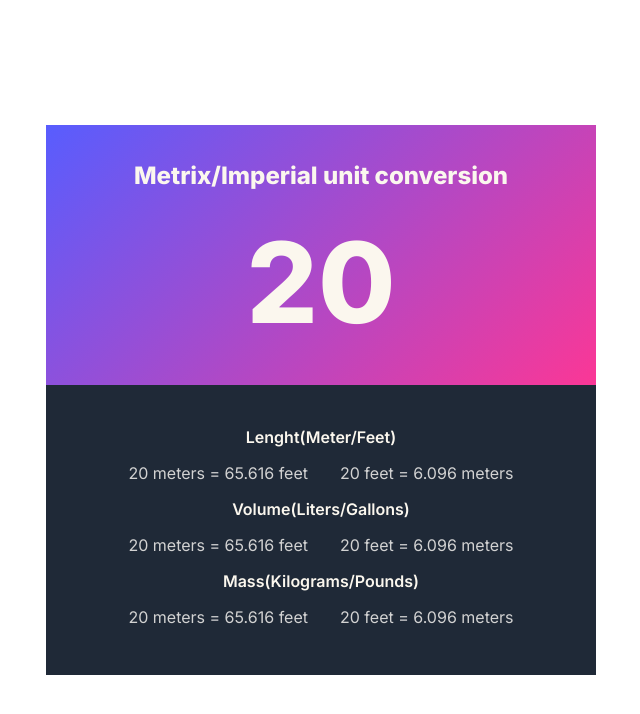
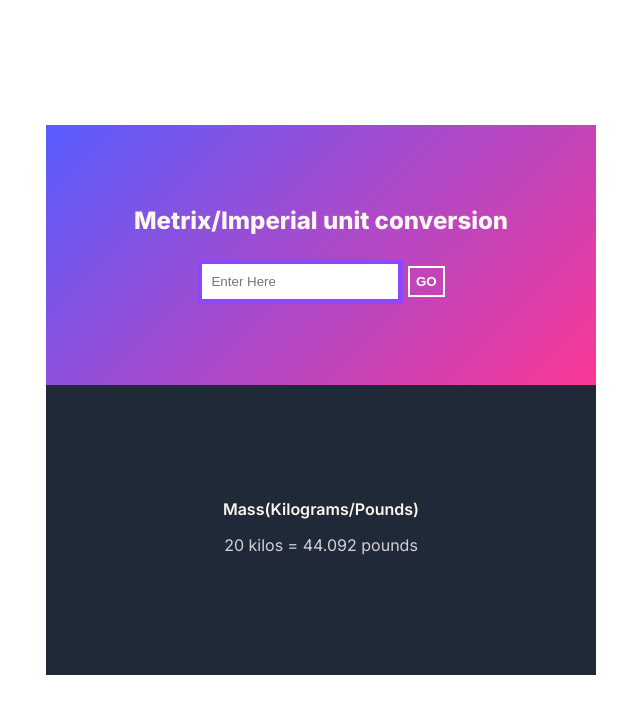
Before and after one commit to a2uuz/Unit-Conversion, a plain HTML site: page index.html in a window 1280 px wide. Shown: the whole page, without its empty margins (319-959 px from the left). Drawn offline with Linux system fonts and the light colour scheme.

Commit message:
added js

```diff
--- /dev/null
+++ b/app.js
@@ -0,0 +1,8 @@
+let go = document.getElementById('go');
+
+go.addEventListener('click', () =>{
+let input = document.getElementById('input').value;
+console.log(input);
+})
+
+let kP = document.getElementById(k-p);
--- a/index.html
+++ b/index.html
@@ -11,10 +11,13 @@
     <div class="container">
         <div class="top-side">
             <h2>Metrix/Imperial unit conversion</h2>
-            <h1>20</h1>
+            <div class="input-shell">
+            <input type="text" id="input" placeholder="Enter Here">
+            <button id="go">GO</button>
+            </div>
         </div>
         <div class="bottom-side">
-
+<!--
             <section class="lenght">
                 <strong>Lenght(Meter/Feet)</strong>
 
@@ -30,17 +33,18 @@
                     <p class="m-f">20 meters = 65.616 feet</p>
                     <p class="f-m">20 feet = 6.096 meters</p>
                 </div>
-            </section>
+            </section> -->
             <section class="Mass">
                 <strong>Mass(Kilograms/Pounds)</strong>
 
                 <div class="row-result">
-                    <p class="m-f">20 meters = 65.616 feet</p>
-                    <p class="f-m">20 feet = 6.096 meters</p>
+                    <p class="k-p">20 kilos = 44.092 pounds</p>
+                    <!-- <p class="p-k">20 pounds = 9.072 kilos</p> -->
                 </div>
             </section>
         </div>
 
     </div>
+    <script src="./app.js"></script>
 </body>
 </html>
--- a/sass/style.scss
+++ b/sass/style.scss
@@ -48,14 +48,24 @@ body{
     height: 260px;
     @include flex();
     justify-content: center;
-
-    h1{
-        font-size: 7rem;
-        margin-top: 1.5rem;
-    }
-
 }
 
+.input-shell{
+
+    input{
+        // font-size: 7rem;
+        margin-top: 1.5rem;
+        padding: .6rem;
+        border: rgb(141, 71, 255) solid 5px;
+    }
+    button{
+        padding: .4rem;
+        font-weight: 600;
+        background-color: #fb379600;
+        color: white;
+        border: white solid 2px;
+    }
+}
 
 .bottom-side{
      @include flex();
```
Also changed, not shown: css/style.css, 1 other file.
